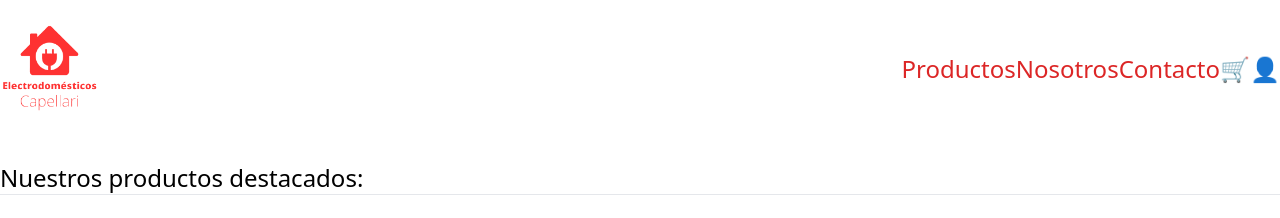
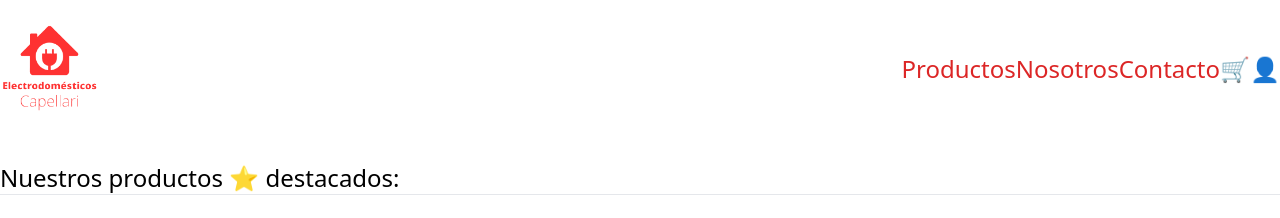
Before and after one commit to CeciliaBPerdomo/MicroDesafios-Nextjs, a Next.js app: page / in a window 1280 px wide. Shown: the top 218 px of the page. Built offline with nearby package versions, Linux system fonts and the light colour scheme.

Commit message:
estrella

```diff
--- a/src/app/page.js
+++ b/src/app/page.js
@@ -4,7 +4,7 @@ import ProductsList from "@/Components/productos/productList";
 export default function Home() {
   return (
     <main className="container m-auto">
-        <h1 className="text-2xl text-bold">Nuestros productos destacados:</h1>
+        <h1 className="text-2xl text-bold">Nuestros productos ⭐ destacados:</h1>
         <hr />
         <br />
 
```
